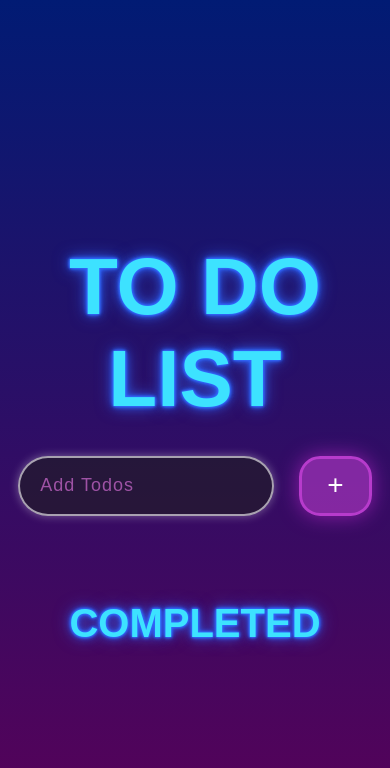
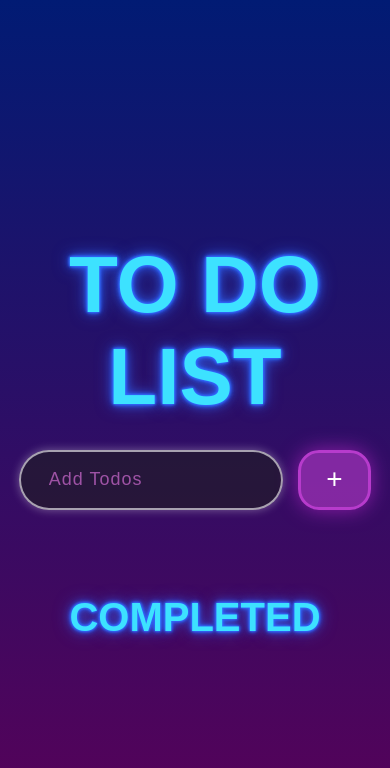
Before and after one commit to FarisTF/To-Do-List, a website: page public/index.html in a window 390 px wide. Drawn offline with Linux system fonts and the light colour scheme; no server answers.

```diff
--- a/public/styles.css
+++ b/public/styles.css
@@ -86,9 +86,9 @@
 #todo-input {
     flex: 1 1 0%;
     background-color: #1e1e1e99;
-    padding: 0px 0px 0px 20px;
+    padding: 0px 0px 0px 10%;
     border-radius: 30px;
-    margin-right: 15px;
+    margin-right: 2%;
     font-size: 18px;
     border: solid;
     color: #e54ada;
@@ -231,6 +231,7 @@
     font-weight: 1000;
     box-shadow: 0 0 20px #de6b05;
     margin-right: 8px;
+    margin-left: 20px;
 }
 
 .remove-btn:: before,
@@ -260,7 +261,7 @@
     .card {
         background-color: none;
         height: 85%;
-        width: 80%;
+        width: 70%;
         border-radius: 20px;
     }
 
@@ -273,4 +274,5 @@
         animation: glow 1s ease-in-out infinite alternate;
         margin-top: 20%;
     }
+
   }
```
